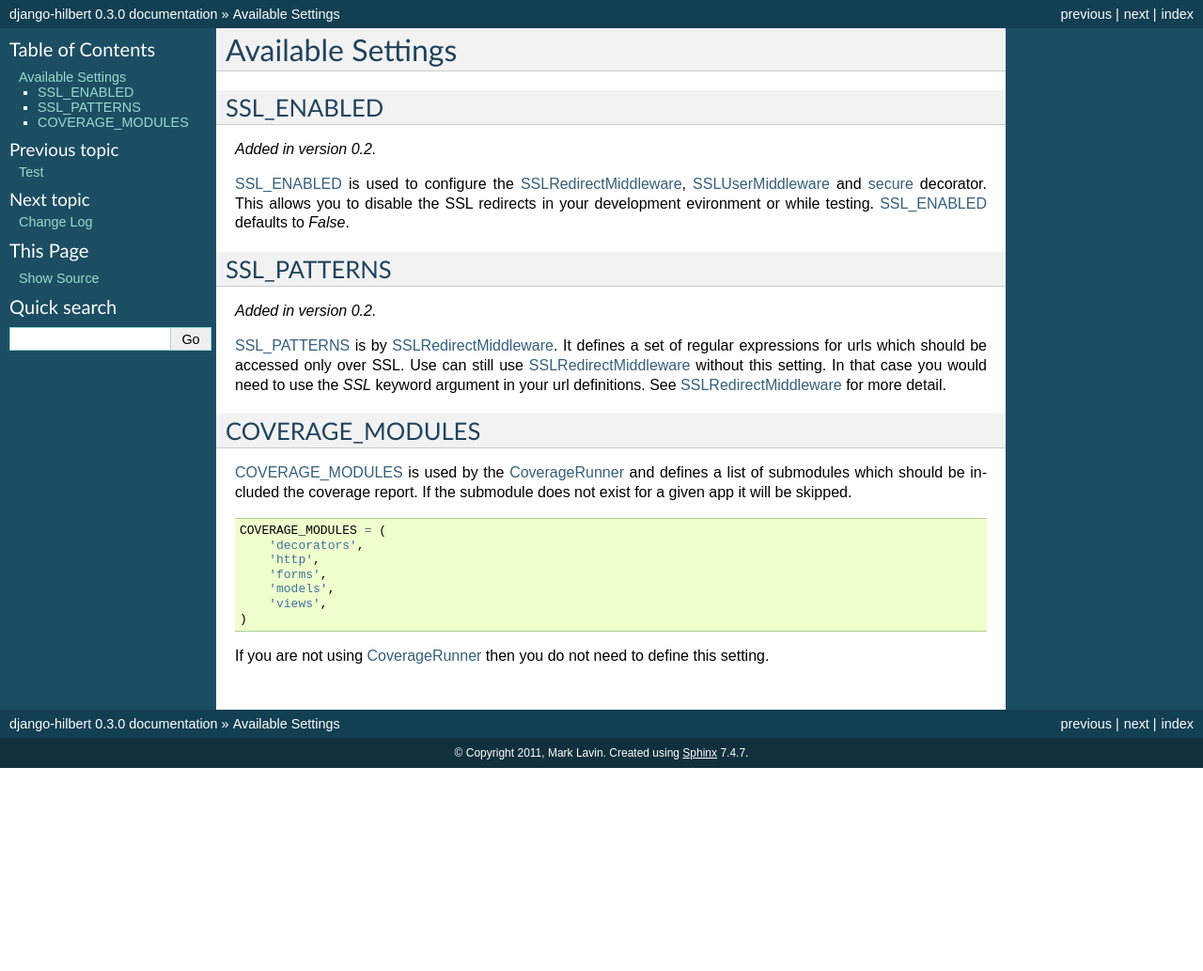
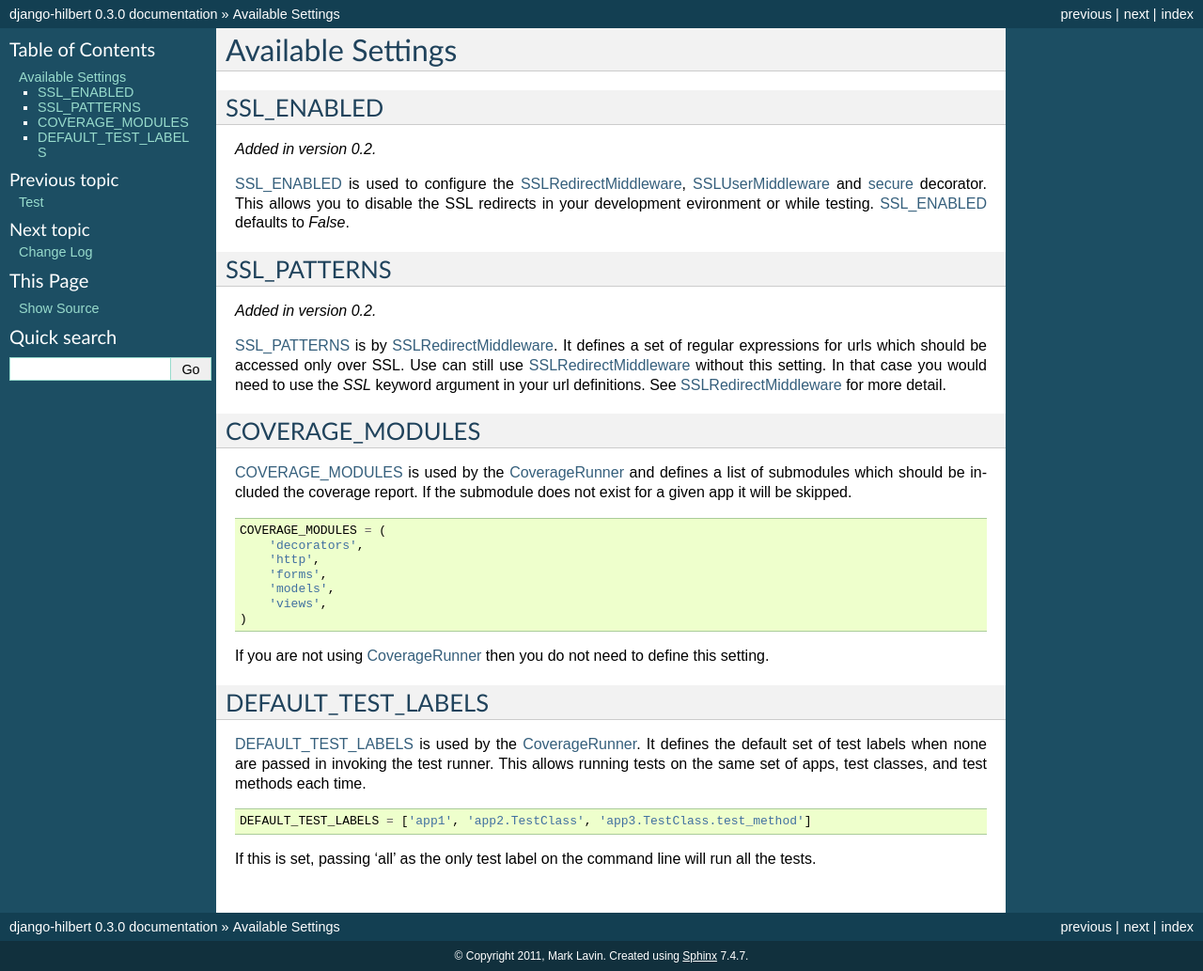
Before and after one commit to mlavin/django-hilbert, a Sphinx documentation site: the page built from docs/settings.rst, in a window 1280 px wide. Shown: the whole page at 94% size. Built offline with Sphinx 7.4.7, drawn with Linux system fonts in a browser that asks for light colours; before the commit the page ends 900 px from its top, so only the background shows below that.

Commit message:
New setting DEFAULT_TEST_LABELS

```diff
--- a/docs/settings.rst
+++ b/docs/settings.rst
@@ -49,3 +49,20 @@ does not exist for a given app it will be skipped.
 
 If you are not using :ref:`CoverageRunner` then you do not need to define this
 setting.
+
+.. _DEFAULT_TEST_LABELS:
+
+DEFAULT_TEST_LABELS
+-----------------------------------
+
+:ref:`DEFAULT_TEST_LABELS` is used by the :ref:`CoverageRunner`. It defines
+the default set of test labels when none are passed in invoking the test
+runner. This allows running tests on the same set of apps, test classes,
+and test methods each time.
+
+.. code-block:: python
+
+    DEFAULT_TEST_LABELS = ['app1', 'app2.TestClass', 'app3.TestClass.test_method']
+
+If this is set, passing 'all' as the only test label
+on the command line will run all the tests.
```
Also changed, not shown: docs/test.rst (+17 -0 lines), 3 other files.
